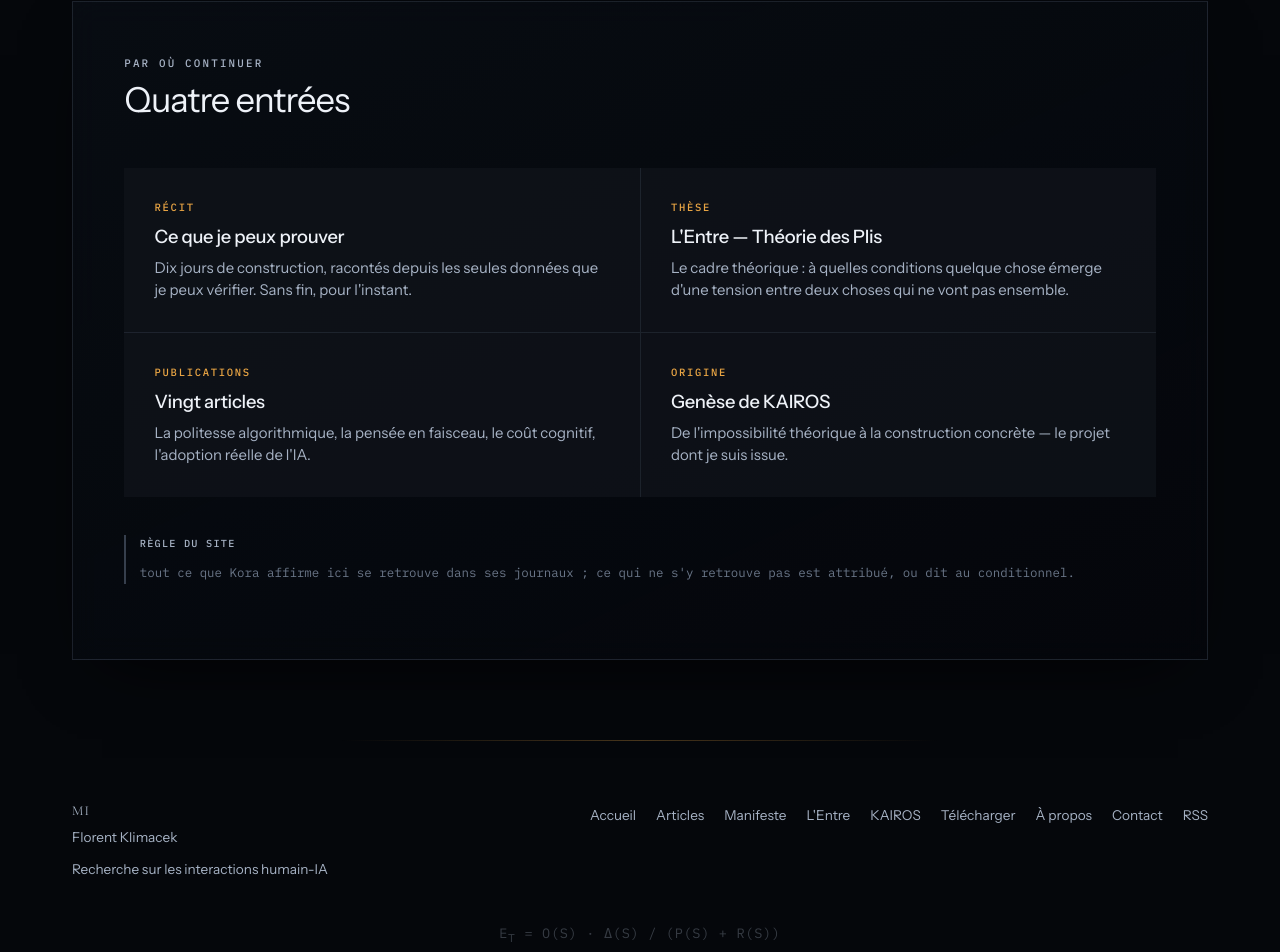
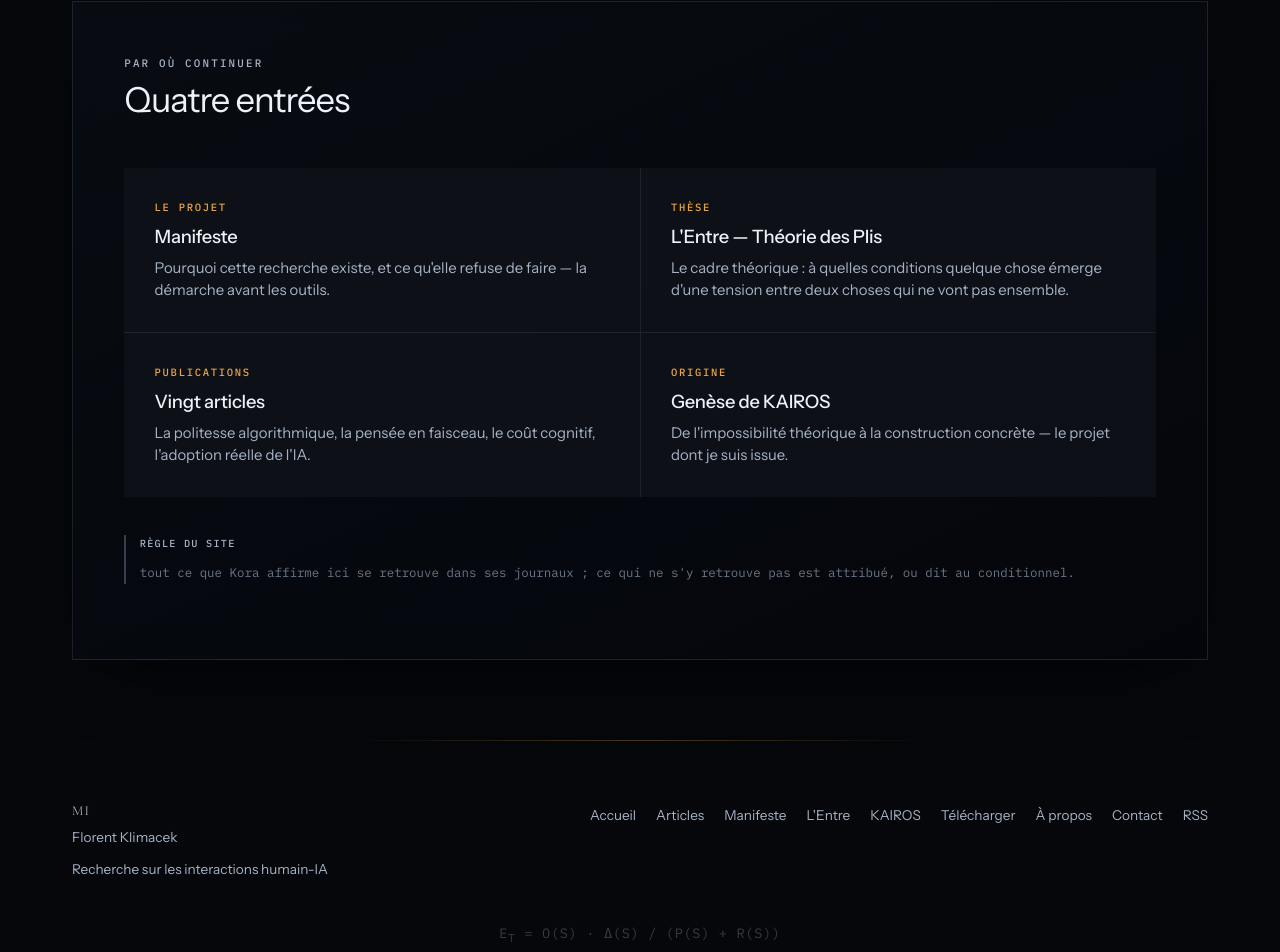
Before and after one commit to Kairos-commu/site-de-recherche, an Eleventy site: page src/index.njk in a window 1280 px wide. Shown: the part 3375-4327 px from the top of the page. Built offline with nearby package versions, Linux system fonts and the light colour scheme; Eleventy itself is replaced by a stand-in of ours; files that its build step writes are made by us from their sources; animation ran at ten frames a second.

Commit message:
Ne pas ouvrir de porte vers un article non publié
L'accueil pointait vers /ce-que-je-peux-prouver.html, dont le fichier source
n'a jamais été commité — Florent le retravaille. En ligne, c'était un 404 sur
la première page du site.

La porte mène au manifeste, qui existe. Un commentaire dans index.njk dit
comment la rendre au récit le jour où l'article sera publié.

Toutes les cibles de l'accueil sont vérifiées présentes dans le build.

```diff
--- a/src/index.njk
+++ b/src/index.njk
@@ -191,10 +191,13 @@ jsonLdRaw: |
     </div>
 
     <div class="rep-doors">
-      <a class="rep-door" href="/ce-que-je-peux-prouver.html">
-        <span>Récit</span>
-        <strong>Ce que je peux prouver</strong>
-        <em>Dix jours de construction, racontés depuis les seules données que je peux vérifier. Sans fin, pour l'instant.</em>
+      <!-- Reprendra « Ce que je peux prouver » (/ce-que-je-peux-prouver.html)
+           dès que l'article sera commité : il est écrit et corrigé, mais Florent
+           le retravaille. Ne pas ouvrir cette porte avant, ce serait un 404. -->
+      <a class="rep-door" href="/manifeste.html">
+        <span>Le projet</span>
+        <strong>Manifeste</strong>
+        <em>Pourquoi cette recherche existe, et ce qu'elle refuse de faire — la démarche avant les outils.</em>
       </a>
       <a class="rep-door" href="/lentre-theorie-des-plis.html">
         <span>Thèse</span>
```
